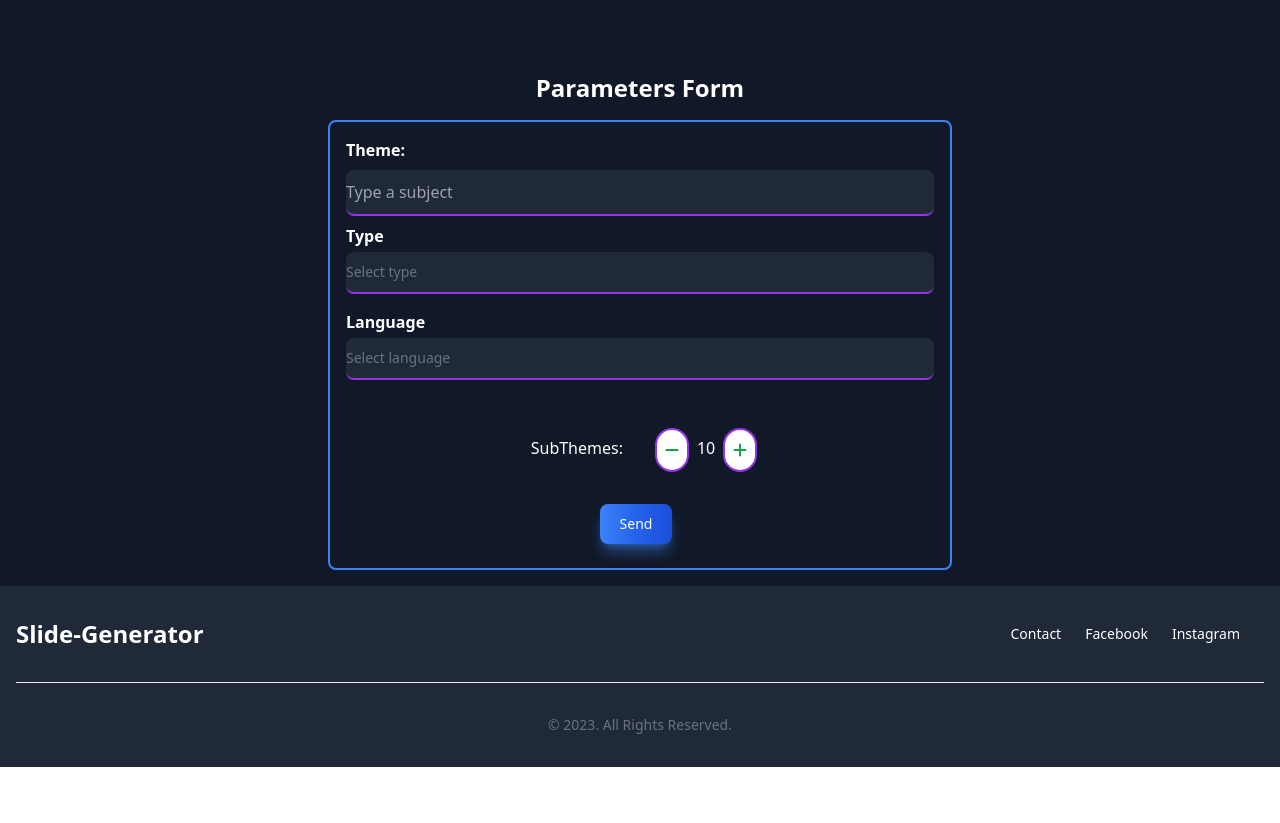
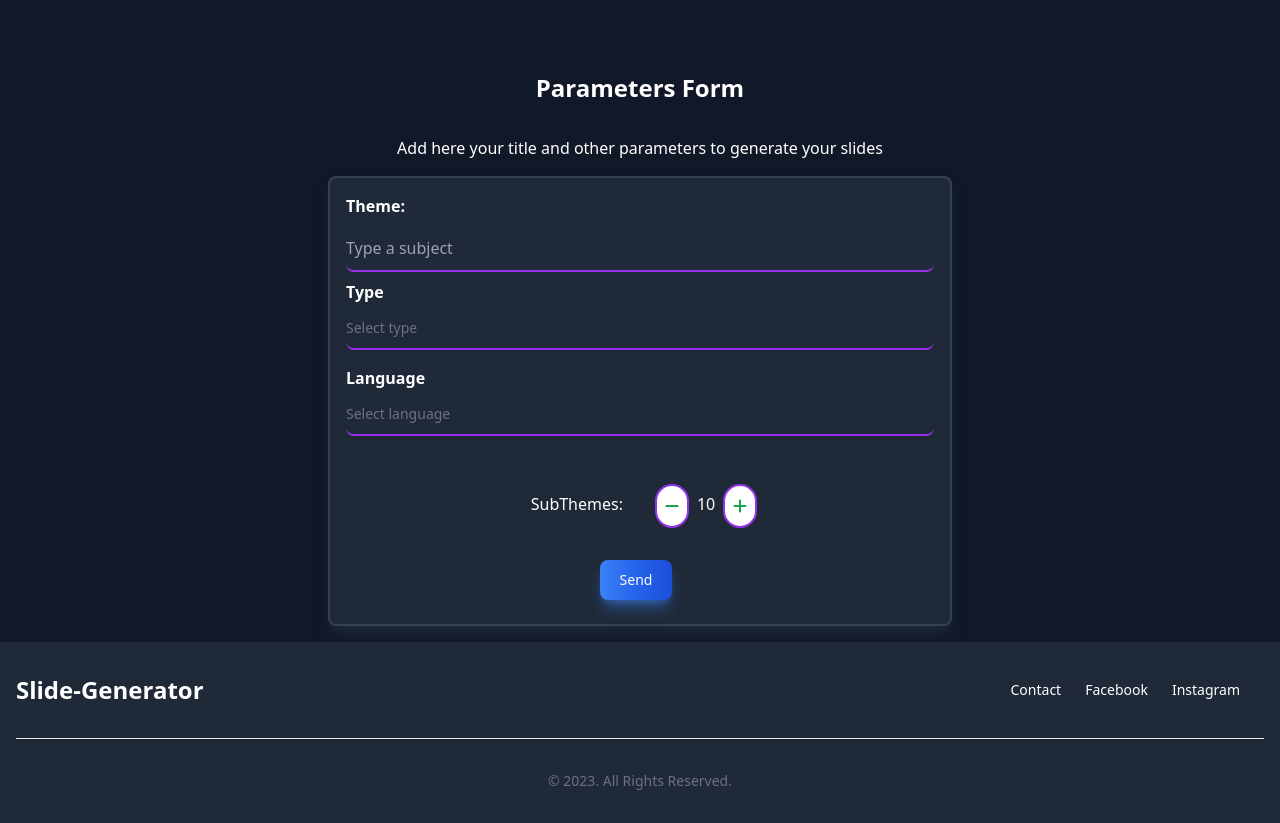
Before and after one commit to Francisco-Amador/Slide-Generator-App, a Next.js app in the folder slide-generator/: page / in a window 1280 px wide. Shown: the part 820-1643 px from the top of the page. Before the commit the page ends 1587 px from the top, so only its background shows below. Built offline with nearby package versions, Linux system fonts and the light colour scheme.

Commit message:
[UPDATE TAILWIND]

```diff
--- a/slide-generator/src/root/components/Product-Section/ProductSection.tsx
+++ b/slide-generator/src/root/components/Product-Section/ProductSection.tsx
@@ -10,7 +10,7 @@ export default function ProductSection() {
             <div className=" px-5 py-24 mx-auto">
                 <div className="flex flex-wrap -mx-4 -mb-10 text-center">
                     <div className="sm:w-1/2 mb-10 px-4">
-                        <div className="rounded-lg h-64 overflow-hidden">
+                        <div className="shadow-lg shadow-gray-800 rounded-lg h-64 overflow-hidden">
                             <Image
                                 alt="content"
                                 className="object-cover object-center h-full w-full"
@@ -28,7 +28,7 @@ export default function ProductSection() {
                         </button>
                     </div>
                     <div className="sm:w-1/2 mb-10 px-4">
-                        <div className="rounded-lg h-64 overflow-hidden">
+                        <div className="shadow-lg shadow-gray-800 rounded-lg h-64 overflow-hidden">
                             <Image
                                 alt="content"
                                 className="object-cover object-center h-full w-full"
--- a/slide-generator/src/root/components/gpt-generator/ParametersForm.tsx
+++ b/slide-generator/src/root/components/gpt-generator/ParametersForm.tsx
@@ -27,7 +27,8 @@ export default function ParametersForm() {
         <Formik id="parametersForm" initialValues={initialValues} validationSchema={paramsMessage} onSubmit={onSubmit}>
             <div className="flex flex-col justify-center items-center w-full p-4 h-auto ">
                 <h2 className="text-white text-2xl font-bold mb-4 text-center">Parameters Form</h2>
-                <Form className="border-2 p-4 rounded-lg border-blue-500 flex flex-col justify-center  w-2/4">
+                <p className="text-white text-center m-4">Add here your title and other parameters to generate your slides</p>
+                <Form className="shadow-lg shadow-gray-800 bg-gray-800 border-2 p-4 rounded-lg border-slate-700 flex flex-col justify-center  w-2/4">
                     <div className="flex flex-col justify-center items-center">
                         <CustomInput label="Theme:" name="theme" inputType="text" placeholder="Type a subject" />
                         <CustomSelect label="Type" name="type" >
--- a/slide-generator/src/root/components/gpt-generator/intermediate-form/IntermediateForm.tsx
+++ b/slide-generator/src/root/components/gpt-generator/intermediate-form/IntermediateForm.tsx
@@ -35,7 +35,7 @@ export function IntermediateForm() {
     };
     return (
         <div >
-            <h2 className="text-center text-3xl font-bold mb-6">Select your preferred subThemes and outline types (bullets, paragraphs, sentences)</h2>
+            <h2 className="text-white text-center text-3xl font-bold mb-6">Select your preferred subThemes and outline types (bullets, paragraphs, sentences)</h2>
             <div className="flex flex-row justify-center items-center">
                 {schemas.map((schema, index) => (
                     <CheckBoxSchema key={index} schema={schema} handleSchemaChange={handleSchemaChange} />
```
